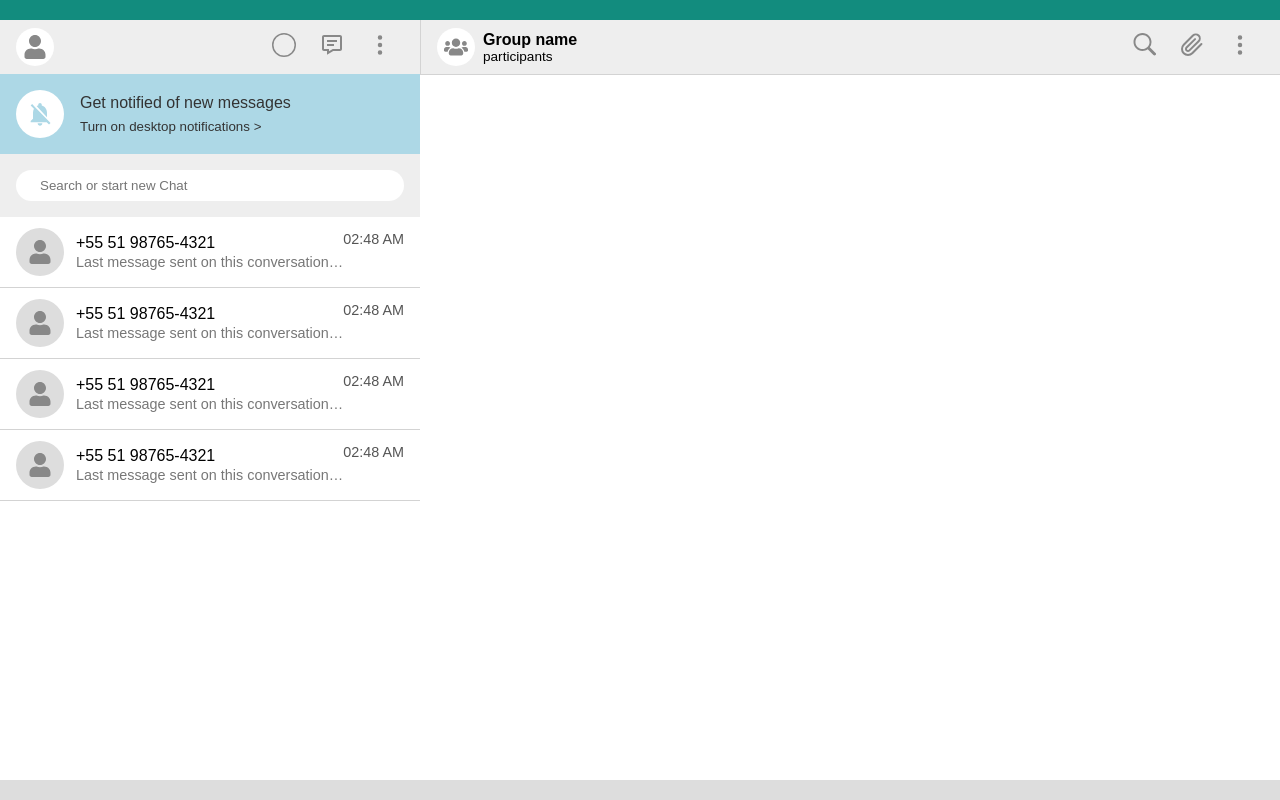
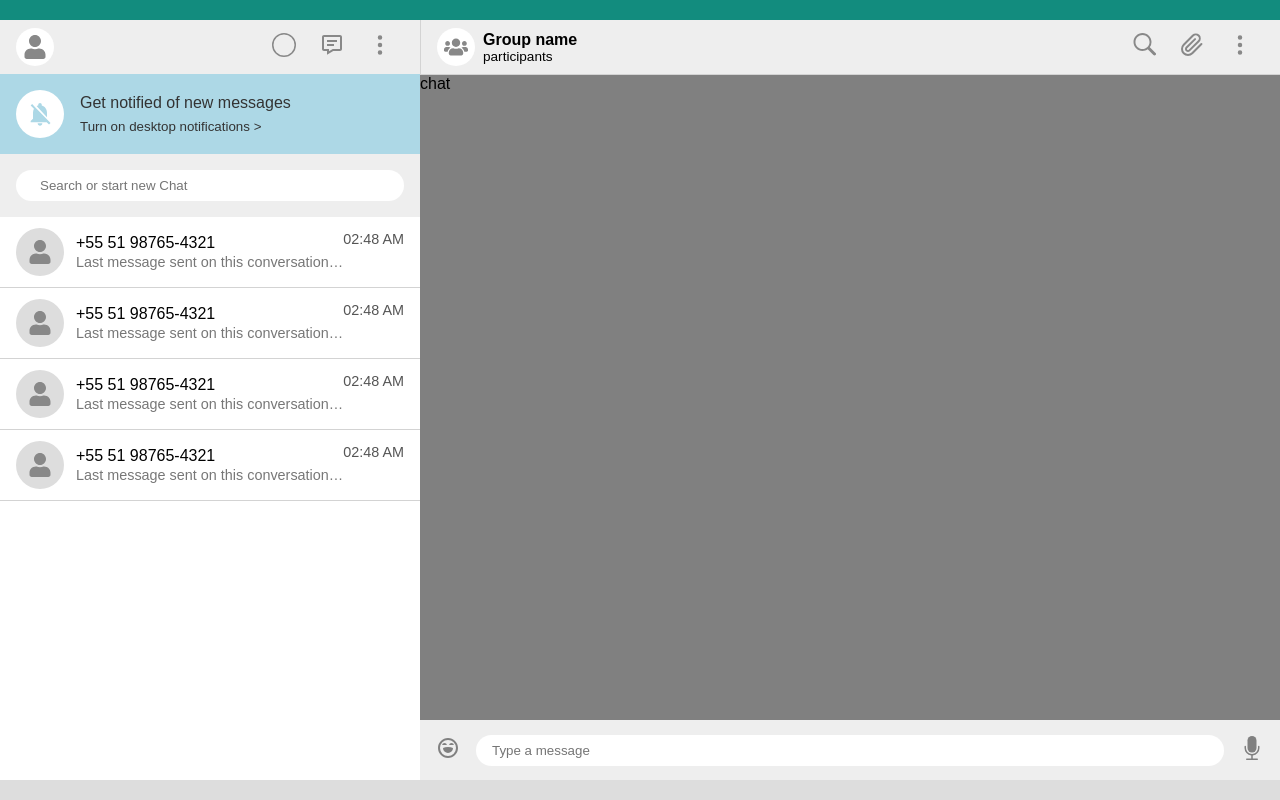
Before and after one commit to kibutzzz/whatsapp-clone, a React (Create React App) app: page / in a window 1280 px wide. Built offline with nearby package versions, Linux system fonts and the light colour scheme.

Commit message:
added chat input

```diff
--- /dev/null
+++ b/src/components/Chat/index.tsx
@@ -0,0 +1,17 @@
+import React from 'react';
+import styled from 'styled-components';
+
+const Container = styled.div`
+    flex-grow: 1;
+`;
+
+function Chat() {
+    return (
+        <Container>
+            chat
+        </Container>
+    )
+}
+
+
+export default Chat;
--- /dev/null
+++ b/src/components/ChatInput/index.tsx
@@ -0,0 +1,44 @@
+import React from 'react';
+import styled from 'styled-components';
+import { BsFillMicFill } from 'react-icons/bs';
+import { RiEmotionLaughLine } from 'react-icons/ri';
+
+const Container = styled.div`
+    height: fit-content;
+    width: 100%;
+
+
+
+    background-color: #EEE;
+    display: flex;
+
+    align-items: center;
+
+    input {
+        flex-grow: 1;
+        border-radius: 50px;
+        border: none;
+        padding: 8px 16px;
+    }
+
+    span {
+        padding: 16px;
+    }
+`;
+
+
+function ChatInput() {
+    return (
+        <Container>
+            <span>
+                <RiEmotionLaughLine size={24} color={"gray"} />
+            </span>
+            <input type="text" placeholder={"Type a message"} />
+            <span>
+                <BsFillMicFill size={24} color={"gray"} />
+            </span>
+        </Container>
+    );
+}
+
+export default ChatInput;
--- a/src/components/Conversation/index.tsx
+++ b/src/components/Conversation/index.tsx
@@ -1,12 +1,17 @@
 import React from 'react';
 import styled from 'styled-components';
 import ConversationHeader from '../ConversationHeader';
+import Chat from '../Chat';
+import ChatInput from '../ChatInput';
 
 
 const Container = styled.div`
     flex-grow: 1;
 
+    display: flex;
+    flex-direction: column;
     height: 100%;
+    background-color: gray;
 `;
 
 
@@ -14,6 +19,8 @@ function Conversation() {
     return (
         <Container>
             <ConversationHeader />
+            <Chat />
+            <ChatInput />
         </Container>
     );
 }
```
